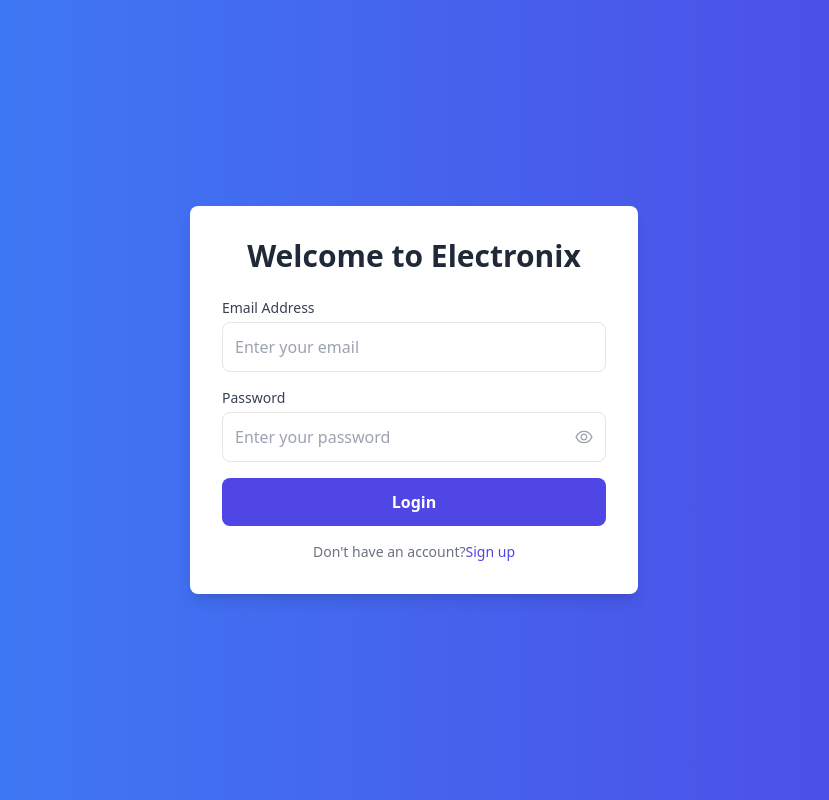
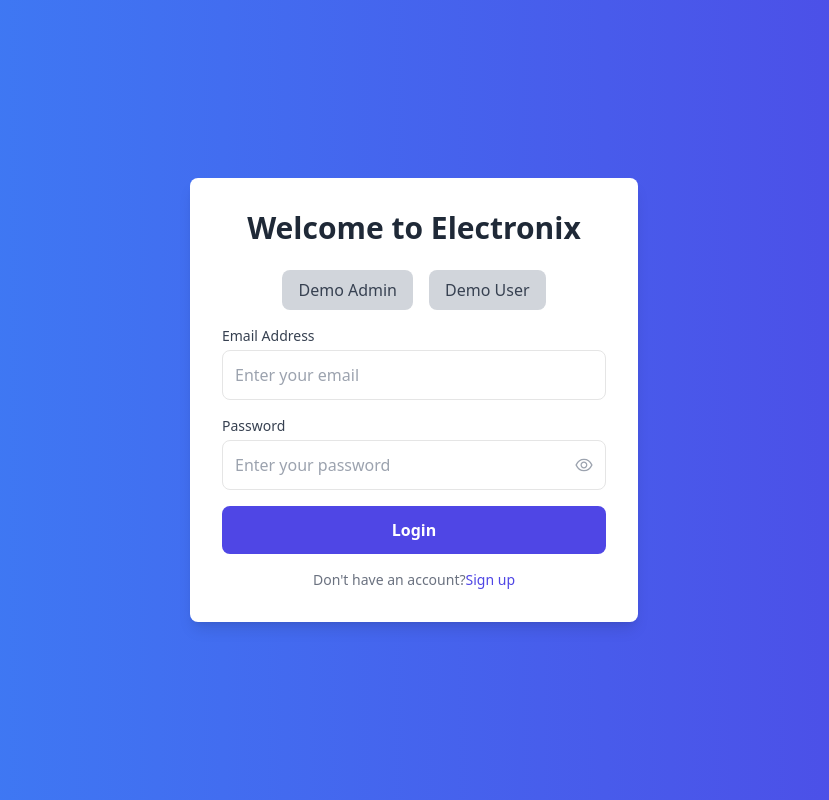
Before and after one commit to sabilar-rahman/Electronix-Frontend, a React (Vite) app: page /login in a window 1280 px wide. Shown: the whole page, without its empty margins (226-1055 px from the left). Built offline with nearby package versions, Linux system fonts and the light colour scheme.

Commit message:
Demo credentials Added to Login Page

```diff
--- a/src/pages/Auth/Login.jsx
+++ b/src/pages/Auth/Login.jsx
@@ -6,6 +6,7 @@
 import { useDispatch } from "react-redux";
 import { useNavigate } from "react-router-dom";
 import { toast } from "sonner";
+
 const Login = () => {
   const [loginUser, { isLoading, error }] = useLoginUserMutation();
   const navigate = useNavigate();
@@ -22,24 +23,33 @@
   const {
     register,
     handleSubmit,
+    setValue, // Add setValue to update form fields
     formState: { errors },
   } = useForm();
 
   const onSubmit = async (data) => {
-    // console.log(data);
     try {
       const res = await loginUser(data).unwrap();
       const { token, user } = res;
-      // console.log(res);
       dispatch(setUser({ user }));
 
       toast.success("Congratulations! Login successful");
       navigate("/");
     } catch (error) {
       setMessage(error.data.message);
-      toast.error("Login failed", error);
-      // console.log("login failed", error);
+      toast.error("Login failed");
     }
+  };
+
+  // Predefined demo credentials
+  const demoAdmin = { email: "admin@gmail.com", password: "123456" };
+  const demoUser = { email: "user@gmail.com", password: "123456" };
+
+  // Function to set demo credentials
+  const handleSetDemoCredentials = (type) => {
+    const credentials = type === "admin" ? demoAdmin : demoUser;
+    setValue("email", credentials.email);
+    setValue("password", credentials.password);
   };
 
   return (
@@ -48,6 +58,25 @@
         <h2 className="text-3xl font-bold text-center text-gray-800 mb-6">
           Welcome to Electronix
         </h2>
+        <div className="flex justify-center gap-4 mb-4">
+          {/* Demo Admin Button */}
+          <button
+            type="button"
+            onClick={() => handleSetDemoCredentials("admin")}
+            className="bg-gray-300 text-gray-700 px-4 py-2 rounded-lg hover:bg-gray-400 transition"
+          >
+            Demo Admin
+          </button>
+
+          {/* Demo User Button */}
+          <button
+            type="button"
+            onClick={() => handleSetDemoCredentials("user")}
+            className="bg-gray-300 text-gray-700 px-4 py-2 rounded-lg hover:bg-gray-400 transition"
+          >
+            Demo User
+          </button>
+        </div>
         <form onSubmit={handleSubmit(onSubmit)} className="space-y-4">
           {/* Email Input */}
           <div>
@@ -75,7 +104,6 @@
             <div className="relative">
               <input
                 {...register("password", { required: "Password is required" })}
-                // type="password"
                 type={showPassword ? "text" : "password"}
                 placeholder="Enter your password"
                 className="w-full p-3 border rounded-lg focus:outline-none focus:ring-2 focus:ring-indigo-500 focus:border-indigo-500"
--- a/src/pages/shop/Cart/OrderSummary.jsx
+++ b/src/pages/shop/Cart/OrderSummary.jsx
@@ -1,25 +1,41 @@
-import { clearCart } from '@/redux/featuresApi/cart/cartSlice';
+import { clearCart } from "@/redux/featuresApi/cart/cartSlice";
 
-import { useDispatch, useSelector } from 'react-redux';
+import { useDispatch, useSelector } from "react-redux";
 
 const OrderSummary = () => {
-
   const dispatch = useDispatch();
 
-    const {products, selectedItems, totalPrice} = useSelector((state) => state.cart);
+  const { products, selectedItems, totalPrice } = useSelector(
+    (state) => state.cart
+  );
 
-    console.log("Products",products);
-    console.log("selected items",selectedItems);
-    console.log("totalPrice", totalPrice);
+  const { user } = useSelector((state) => state.auth);
 
+  //   console.log("Products", products);
+  //   console.log("selected items", selectedItems);
+  //   console.log("totalPrice", totalPrice);
 
   const handleClearCart = () => {
     dispatch(clearCart());
-    }
+  };
+
+  //   make payment
+
+  const makePayment = async (e) => {
+    // Add payment logic here
+    // e.preventDefault();
+    const body = {
+      products: products,
+      userId: user._id,
+    };
+    console.log(body);
+  };
 
   return (
     <div className="bg-gray-100 p-6 rounded-lg shadow-md mt-8">
-        <h2 className="text-xl font-semibold text-gray-800 mb-4">Order Summary</h2>
+      <h2 className="text-xl font-semibold text-gray-800 mb-4">
+        Order Summary
+      </h2>
 
       {/* Products List */}
       {products && products.length > 0 ? (
@@ -40,14 +56,17 @@
       {/* Selected Items Count */}
       <div className="mb-4">
         <p className="text-sm text-gray-600">
-            Selected Items: <span className="font-medium">{selectedItems.length}</span>
+          Selected Items:{" "}
+          <span className="font-medium">{selectedItems.length}</span>
         </p>
       </div>
 
       {/* Total Price */}
       <div className="flex justify-between items-center border-t pt-4">
         <span className="font-semibold text-gray-700">Total Price:</span>
-          <span className="font-bold text-lg text-gray-800">${totalPrice.toFixed(2)}</span>
+        <span className="font-bold text-lg text-gray-800">
+          ${totalPrice.toFixed(2)}
+        </span>
       </div>
 
       {/* Action Buttons */}
@@ -60,6 +79,10 @@
           Clear Cart
         </button>
         <button
+          onClick={(e) => {
+            // e.preventDefault();
+            makePayment();
+          }}
           className="w-full bg-blue-500 text-white py-2 px-4 rounded-lg hover:bg-blue-600 transition"
           disabled={products.length === 0}
         >
```
Lines whose indentation alone changed are shown as unchanged.
